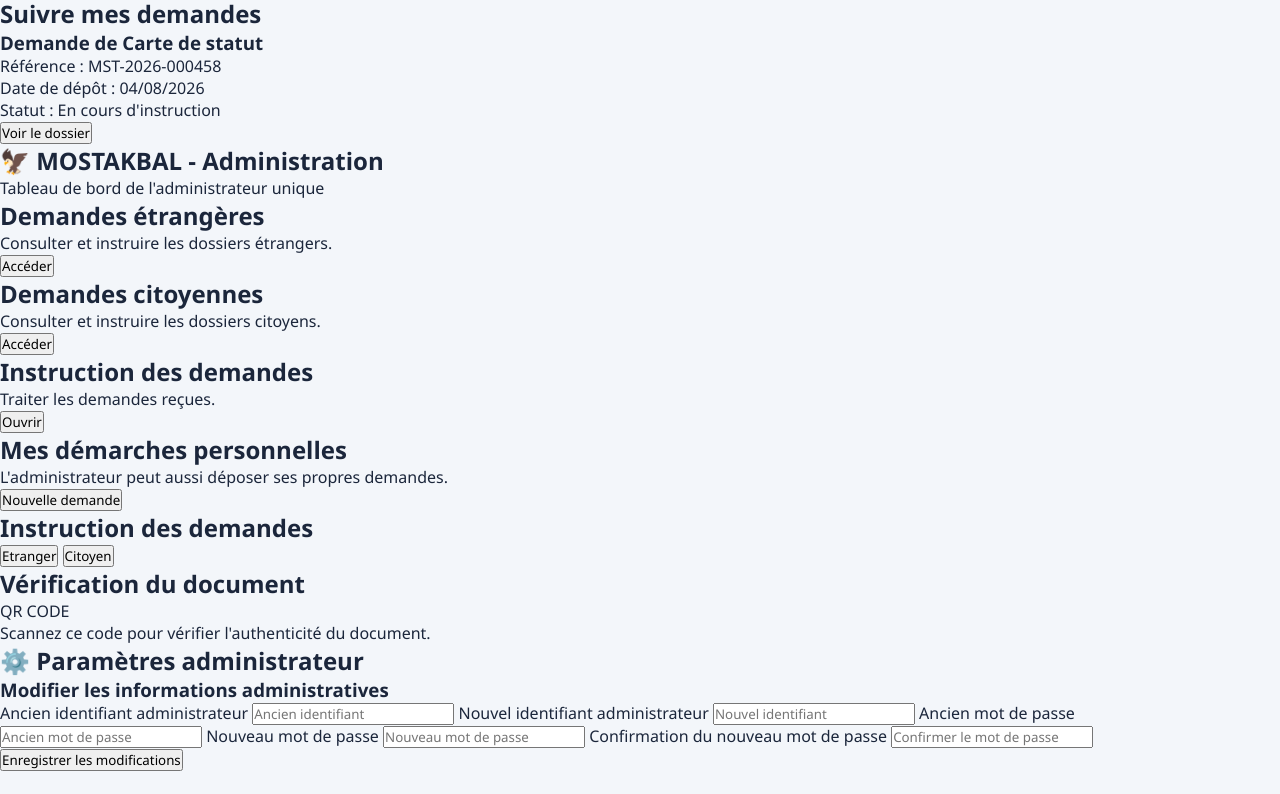
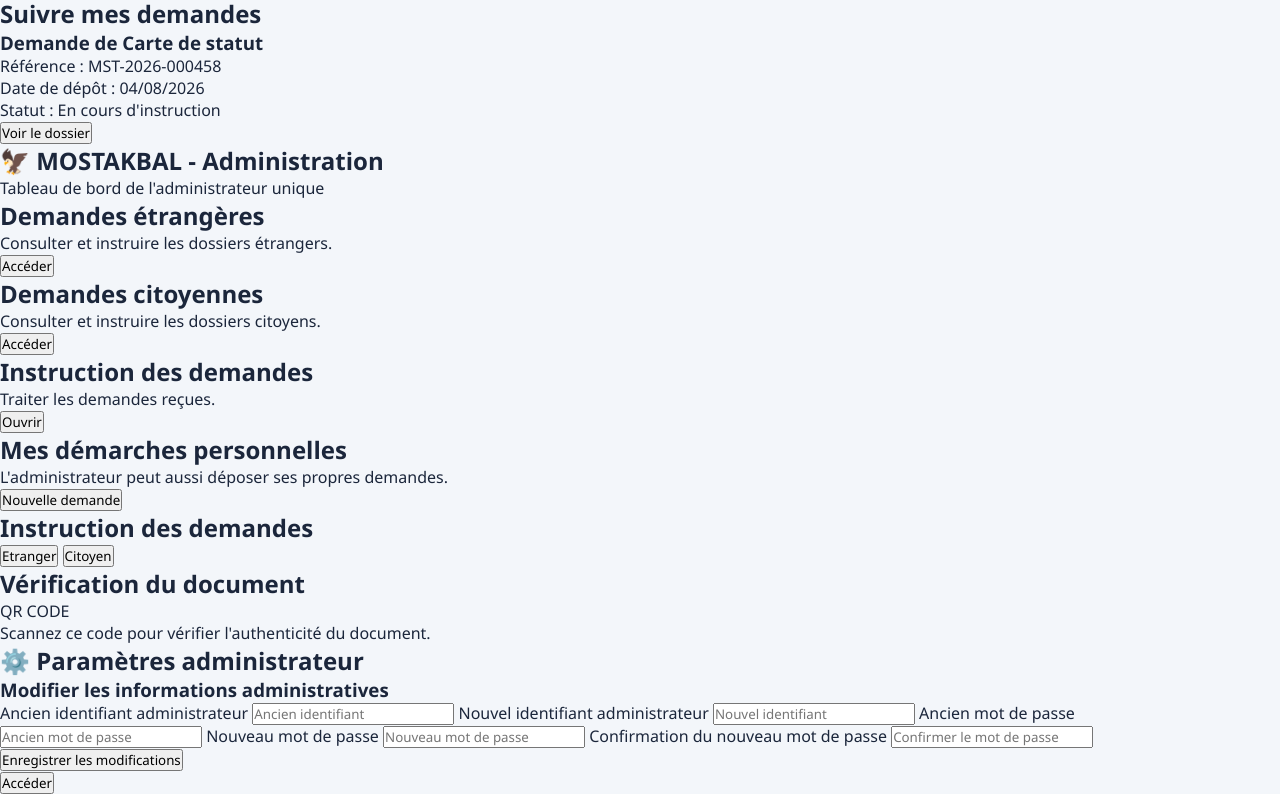
Before and after one commit to TTT22966/Mostakbal, a plain HTML site: page index.html in a window 1280 px wide. Shown: the part 957-1751 px from the top of the page. Before the commit the page ends 1728 px from the top, so only its background shows below. Drawn offline with Linux system fonts and the light colour scheme.

Commit message:
index.html

```diff
--- a/index.html
+++ b/index.html
@@ -1817,3 +1817,6 @@
 
 
   </script>
+<button onclick="ouvrirConnexion('admin')">
+Accéder
+</button>
```
